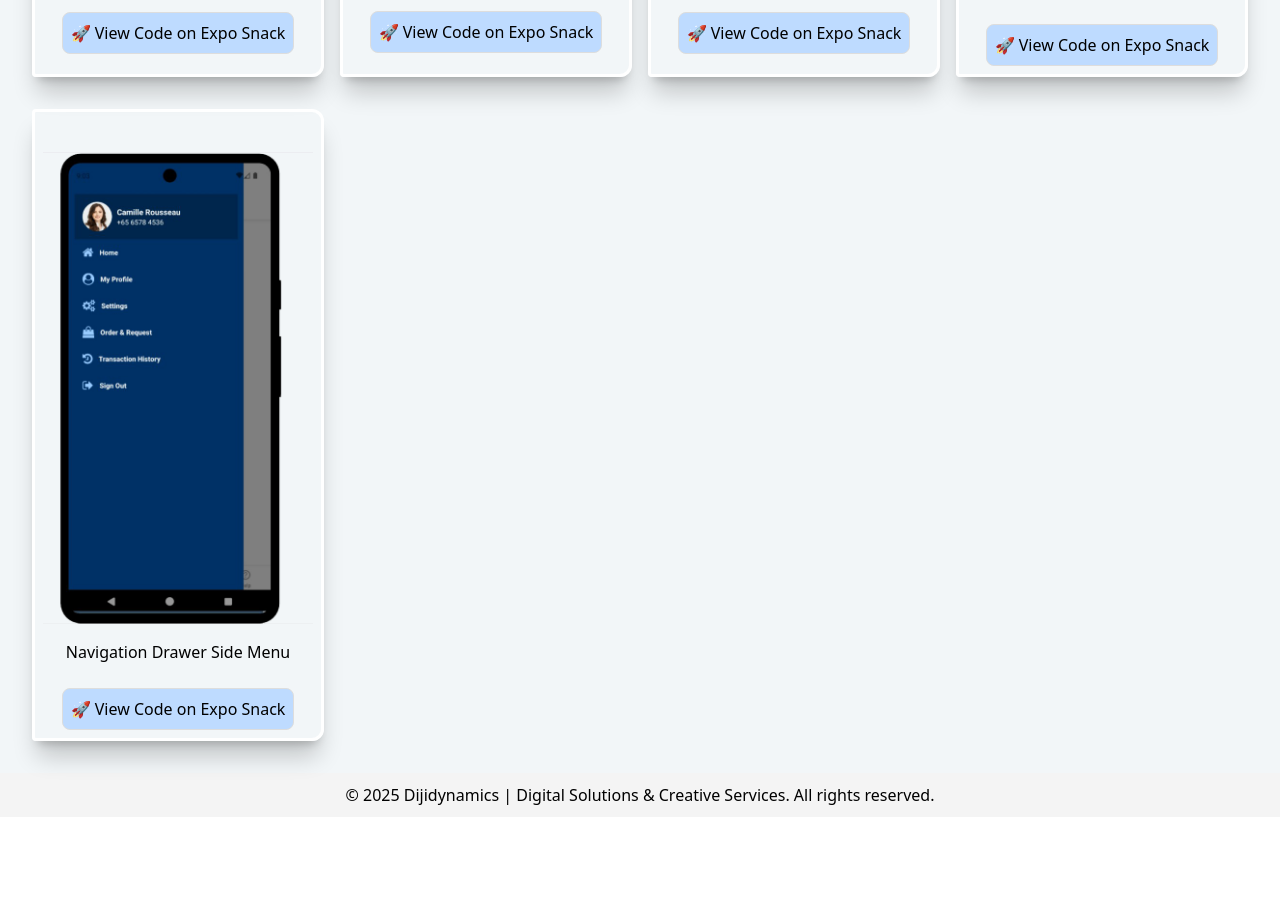
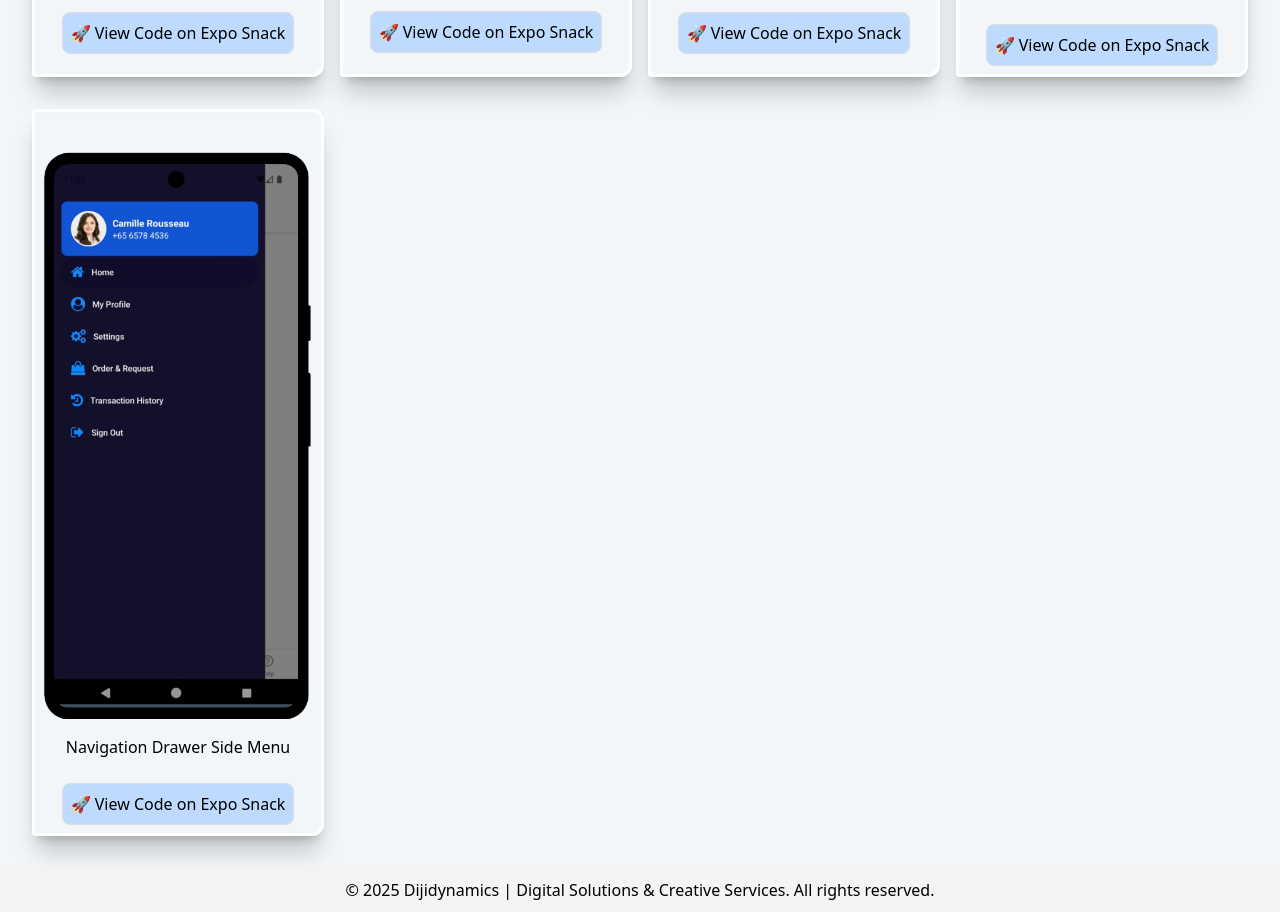
Before and after one commit to dijidynamics/dijidynamicsweb, a React (Vite) app: page /rn-templates in a window 1280 px wide. Shown: the part 940-1852 px from the top of the page. Before the commit the page ends 1757 px from the top, so only its background shows below. Built offline with nearby package versions, Linux system fonts and the light colour scheme.

Commit message:
Navigation Drawer Side Menu v1

```diff
--- a/src/RNTemplates.jsx
+++ b/src/RNTemplates.jsx
@@ -3,7 +3,7 @@ import portfolio01 from '/portfolio-01.png'
 import portfolio02 from '/portfolio-02.png'
 import portfolio04 from '/portfolio-04.png'
 import portfolio05 from '/portfolio-05.png'
-import portfolio06 from '/portfolio-06.png'
+import portfolio07 from '/portfolio-07.png'
 function RNTemplates() {
     return (
         <div className='bg-[#f2f6f8]'>
@@ -77,7 +77,7 @@ function RNTemplates() {
                 </div>
    <div class="grid  grid-cols-1 md:grid-cols-4 gap-4 pb-8 ">
          <div className='shadow-xl/20 border-3 border-white rounded-l p-2 align-middle items-center text-center rounded-xl'>
-                        <img src={portfolio06} className='pt-8' />
+                        <img src={portfolio07} className='pt-8' />
                         <p className='pt-4 pb-4'>Navigation Drawer Side Menu</p>
 
                         {/* <button class="bg-blue-100 hover:bg-blue-100 text-black p-2 rounded-lg border border-[#ddd] focus:ring-2 focus:ring-blue-300">
```
Also changed, not shown: public/portfolio-07.png (added).
